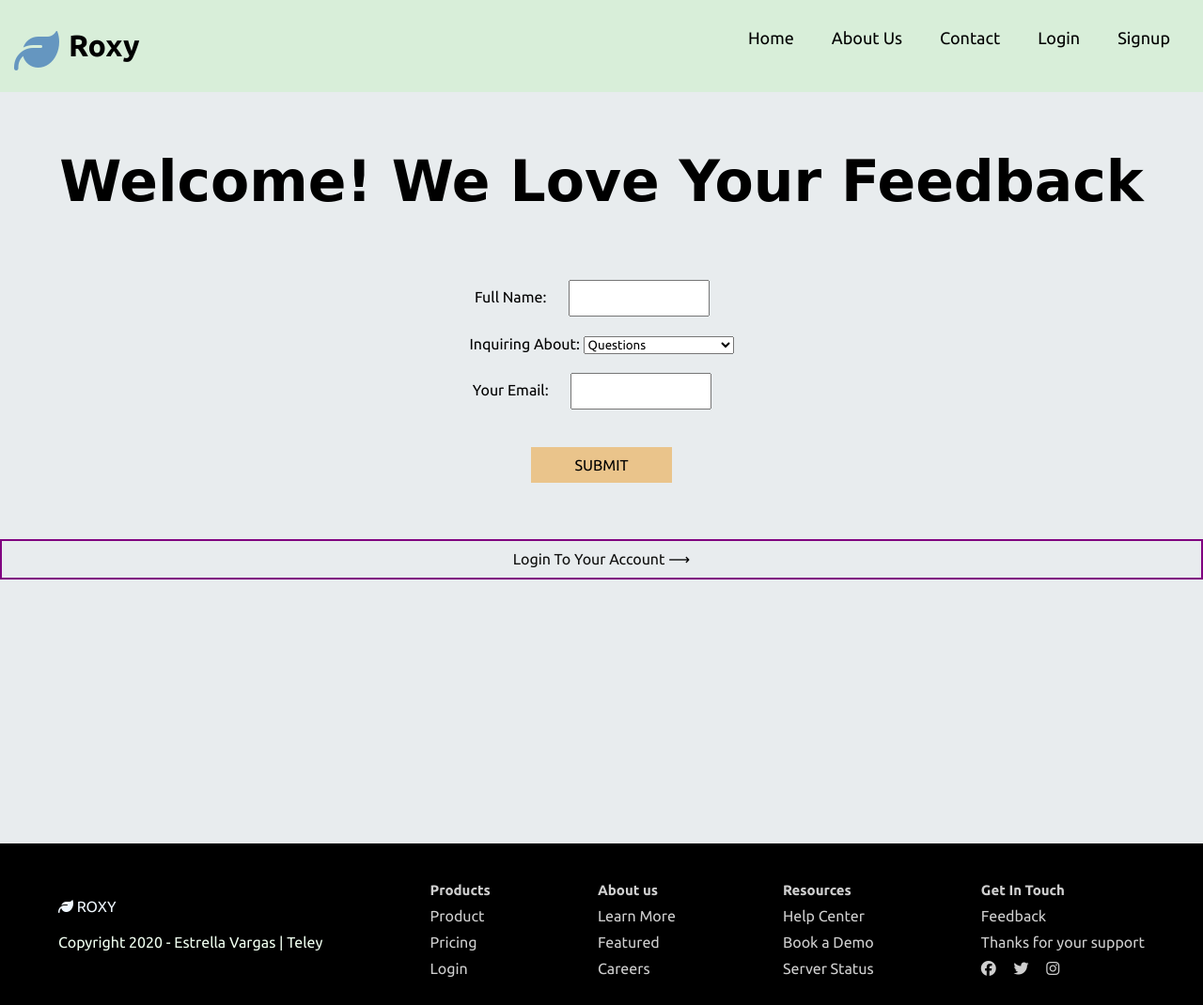
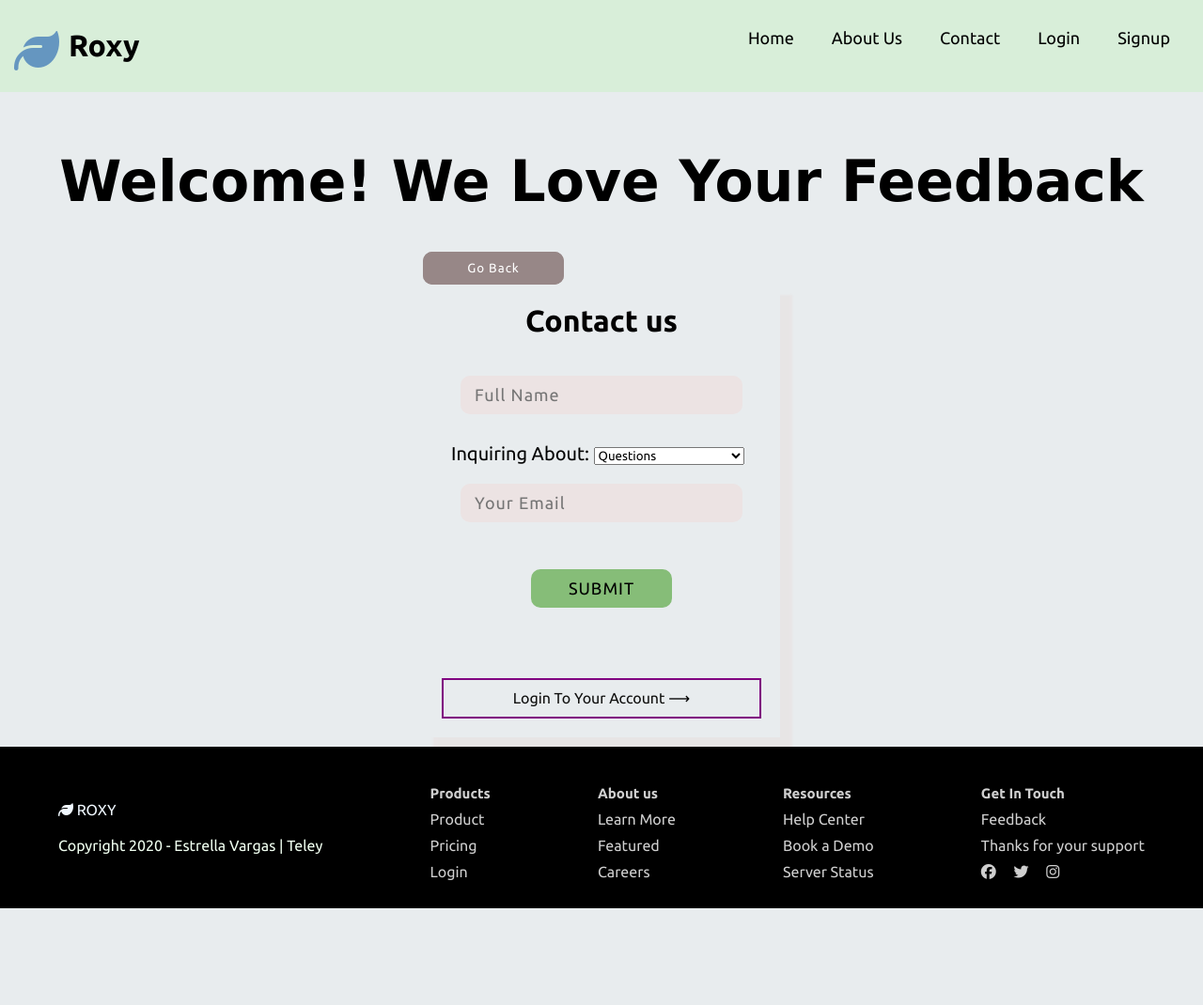
Before and after one commit to evargas1/Eat-to-Heal, a Django app: page /contact/ in a window 1280 px wide. Shown: the whole page at 94% size. After the commit the page ends 967 px from the top, so only its background shows below. Run offline with Django 3.2, Linux system fonts and the light colour scheme; some libraries are stand-ins or nearby versions; some web fonts are replaced.

Commit message:
some style

```diff
--- a/tutorial/try/templates/try/contact.html
+++ b/tutorial/try/templates/try/contact.html
@@ -4,24 +4,88 @@
 {% block content %}
 
 
-{% comment %}
-<div class="box" id="form-wrapper">
-  <form action="" id="form">
-      <div id="user-info">
-          <!-- the user will be prompoted to enter personal infomation -->
-          <div class="form-field2">
-              <input required class="form-control" type="text" name="name" placeholder="Name...">
-          </div>
-          <div class="form-field2">
-              <input required class="form-control" type="email" name="email" placeholder="Email...">
-          </div>
+<style>
+  .new-fun-city{
+      padding: 10px;
+      align-items: center !important;
+      text-align: center !important;
+      width: max-content !important;
+      justify-content: center !important;
+      align-content: center !important;
+      align-self: center;
+      margin: auto;
+      width: max-content;
+  }
+  .form-area{
+      text-align: center !important;
+      min-width: 300px;
+      max-width: max-content;
+      box-shadow: 12px 12px 2px 1px rgba(231, 226, 226, 0.685);
+      padding: 20px;
 
-      </div>
+  }
+  .main-from-tit h1{
+      text-align: center;
+      font-size: 20px;
+      font-weight: 600;
 
-      <input id="form-button" class="btn-success" type="submit" value="Continue">
-  </form>
+  }
+  .input-box{
+      width: max-content;
 
-</div> {% endcomment %}
+  }
+  .input-box label{
+      font-size: 20px;
+  }
+  .input-box input{
+      padding: 10px 15px;
+      border: 1px;
+      border-color: rgb(180, 176, 219);
+      border-radius: 10px;
+      background-color: rgb(236, 227, 227);
+      font-size: 18px;
+      letter-spacing: 1px;
+      margin: 10px;
+      width: 300px;
+  }
+  .submit-butt{
+      background-color: rgb(134, 189, 120);
+      border: none;
+      text-decoration: none;
+      padding: 10px 15px;
+      border-radius: 10px;
+      width: 100px;
+      margin: 15px;
+      font-size: 18px !important;
+      letter-spacing: 1px;
+      transition: 0.5s;
+  }
+  .submit-butt:hover{
+      background-color: rgb(53, 109, 63);
+      color: #fff;
+  }
+
+  .go-back{
+      background-color: rgb(151, 135, 135);
+      border-radius: 10px;
+      width: 150px;
+      text-align: center;
+  }
+  .go-back button{
+      padding: 10px 15px;
+      background-color: rgb(151, 135, 135);
+      border: none;
+      text-decoration: none;
+      color: #fff;
+      letter-spacing: 1px;
+      width: 150px;
+      border-radius: 10px;
+
+  }
+  .go-back button:hover{
+      background-color:rgb(99, 85, 85) ;
+  }
+  </style>
 
 
 
@@ -30,7 +94,18 @@
     <h1>Welcome! We Love Your Feedback</h1>
 
   </div>
-  <div class="form-sec" style="height: 80vh;">
+
+
+
+  <div class="new-fun-city">
+    <div class="go-back">
+      <a href="{% url 'index' %}"><button>Go Back</button></a>
+    </div>
+    <div class="form-area">
+      <div class="main-form-tit">
+        <h1>Contact us</h1>
+      </div>
+      <div class="form-sec">
         <form method="post">
 
           {% csrf_token %}
@@ -38,8 +113,8 @@
 
 
             <div class="input-box" style="padding: 15px;">
-          <label for="id_name">Full Name: </label>
-          <input id="id_name" type="text" name="name">
+              <label for="id_name"> </label>
+              <input id="id_name" type="text" name="name" placeholder="Full Name">
             </div>
 
             <div class="input-box" style="padding: 15px;">
@@ -57,8 +132,8 @@
             </div>
 
             <div class="input-box" style="padding: 15px;">
-          <label for="id_sender">Your Email: </label>
-          <input id="id_sender" type="email" name="sender">
+              <label for="id_sender"> </label>
+              <input id="id_sender" type="email" name="sender" placeholder="Your Email">
             </div>
 
           <div class="add-space">
@@ -68,7 +143,13 @@
             <div class="custom-butt"><a href="{% url 'login' %}">Login To Your Account</a>  &#10230;</div>
           </div>
         </form>
+
       </div>
+
+
+    </div>
+  </div>
+
 
 </div>
 
```
Lines whose indentation alone changed are shown as unchanged.
